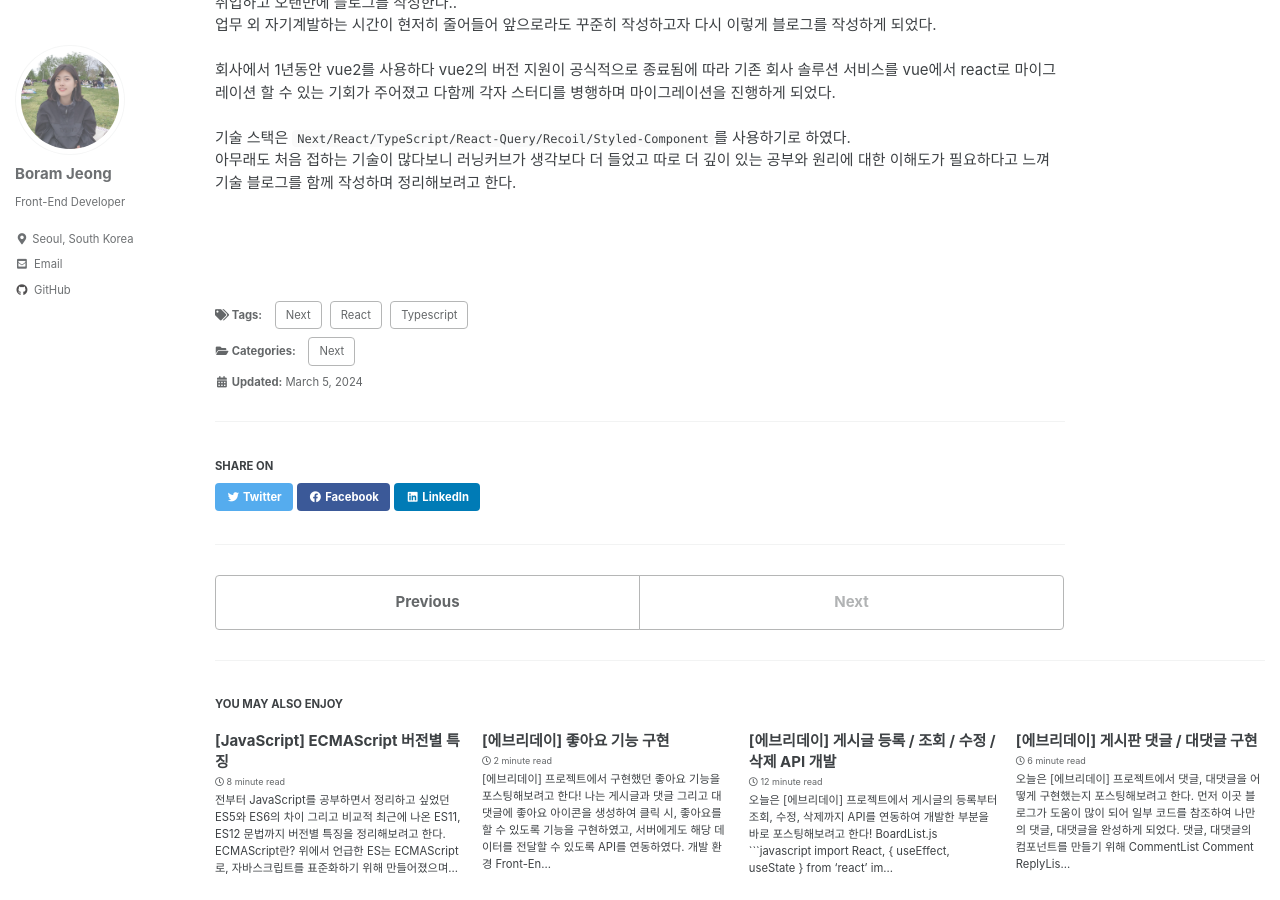
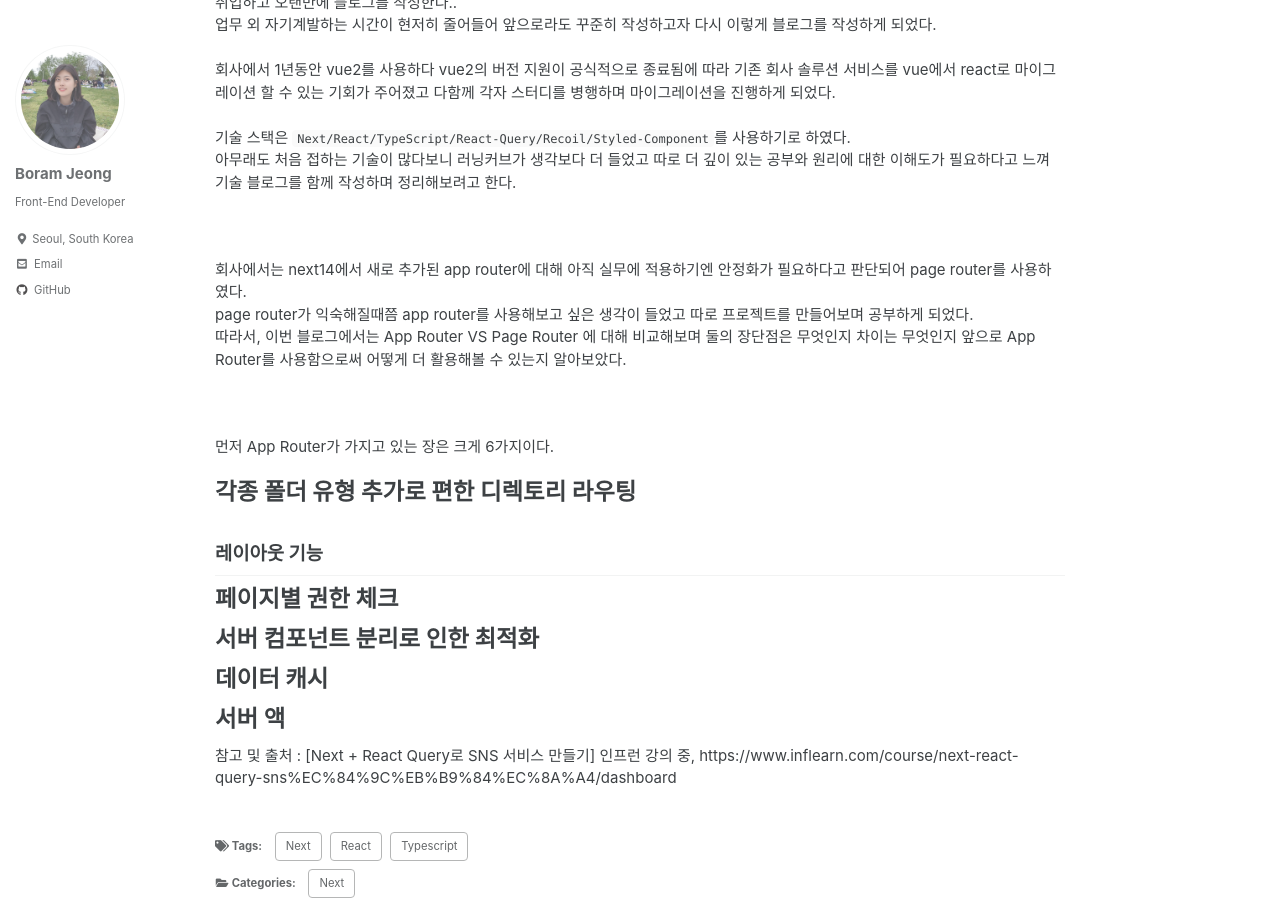
Before and after one commit to bo-ram-jeong/bo-ram-jeong.github.io, a Jekyll site: the page built from _posts/2024-03-05-app-router-page-router.md, in a window 1280 px wide and 900 px high, scrolled down 197 px. Built offline with Jekyll 4.4.1, drawn with Linux system fonts in a browser that asks for light colours; cached includes are drawn as plain includes.

Commit message:
Update 2024-03-05-app-router-page-router.md

```diff
--- a/_posts/2024-03-05-app-router-page-router.md
+++ b/_posts/2024-03-05-app-router-page-router.md
@@ -20,3 +20,24 @@ published: true
 <br/>아무래도 처음 접하는 기술이 많다보니 러닝커브가 생각보다 더 들었고 따로 더 깊이 있는 공부와 원리에 대한 이해도가 필요하다고 느껴 기술 블로그를 함께 작성하며 정리해보려고 한다.
 
 <br/><br/>
+회사에서는 next14에서 새로 추가된 app router에 대해 아직 실무에 적용하기엔 안정화가 필요하다고 판단되어 page router를 사용하였다.
+<br/>
+page router가 익숙해질때쯤 app router를 사용해보고 싶은 생각이 들었고 따로 프로젝트를 만들어보며 공부하게 되었다.
+<br/>
+따라서, 이번 블로그에서는 App Router VS Page Router 에 대해 비교해보며 둘의 장단점은 무엇인지 차이는 무엇인지 앞으로 App Router를 사용함으로써 어떻게 더 활용해볼 수 있는지 알아보았다.
+
+<br/><br/>
+먼저 App Router가 가지고 있는 장은 크게 6가지이다.
+<br/>
+# 각종 폴더 유형 추가로 편한 디렉토리 라우팅
+## 레이아웃 기능
+# 페이지별 권한 체크
+# 서버 컴포넌트 분리로 인한 최적화
+# 데이터 캐시
+# 서버 액
+
+
+
+
+참고 및 출처 : [Next + React Query로 SNS 서비스 만들기] 인프런 강의 중,
+https://www.inflearn.com/course/next-react-query-sns%EC%84%9C%EB%B9%84%EC%8A%A4/dashboard
```
